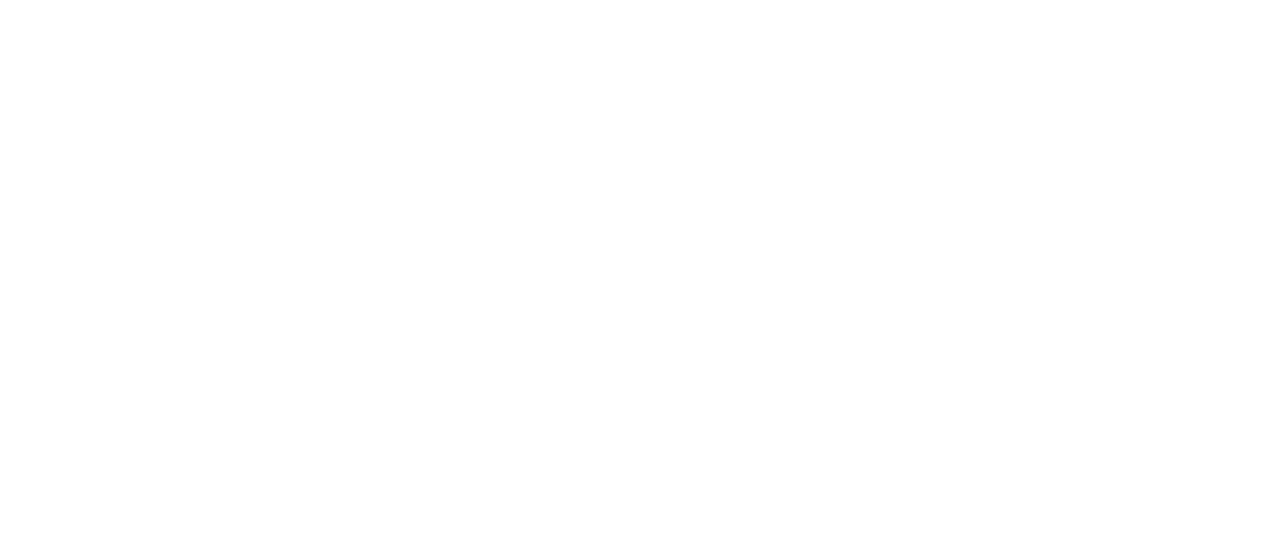
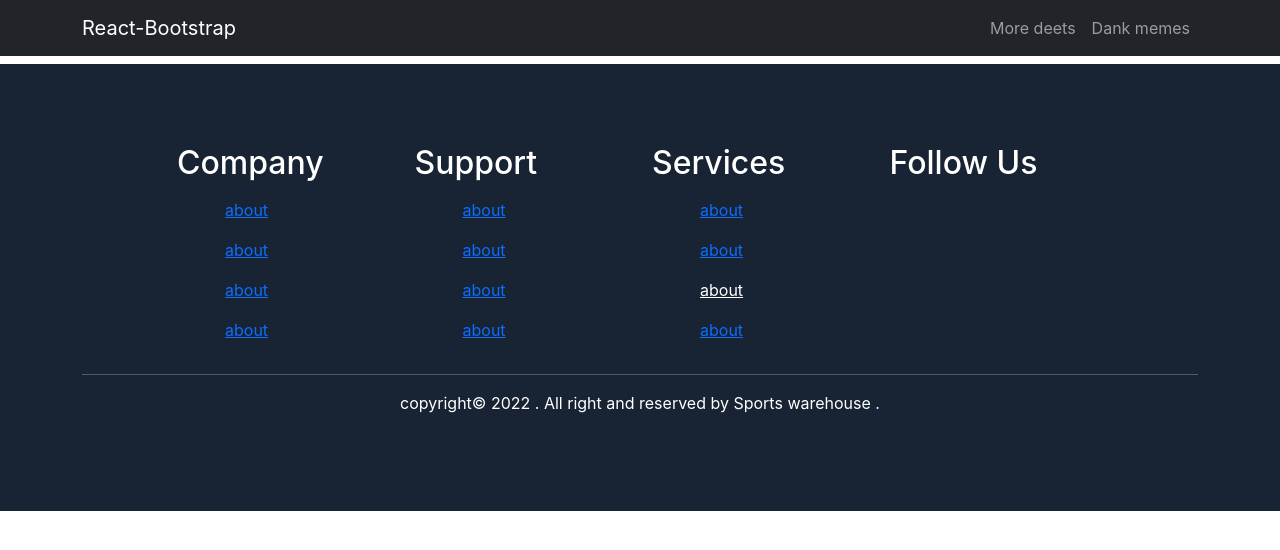
Before and after one commit to rajon111/WareHouse-Management-System, a React (Create React App) app: page / in a window 1280 px wide. Shown: the top 550 px of the page. Built offline with nearby package versions, Linux system fonts and the light colour scheme.

Commit message:
footer and navbar added

```diff
--- a/src/App.js
+++ b/src/App.js
@@ -1,9 +1,16 @@
+import { Route, Routes } from 'react-router-dom';
 import './App.css';
+import Footer from './pages/Shared/Footer/Footer';
+import Header from './pages/Shared/Header/Header';
 
 function App() {
   return (
     <div>
-
+      <Header></Header>
+      <Routes>
+        <Route></Route>
+      </Routes>
+      <Footer></Footer>
     </div>
   );
 }
--- a/src/index.css
+++ b/src/index.css
@@ -11,3 +11,19 @@
   font-family: source-code-pro, Menlo, Monaco, Consolas, 'Courier New',
     monospace;
 }
+
+/* footer */
+footer{
+  padding: 5rem 0;
+    background-color: #182334;
+    color: white;
+}
+footer h2{
+  color: white;
+}
+footer li{
+ list-style: none;
+ color: white;
+ cursor: pointer;
+ margin: 1rem;
+}
--- a/src/pages/Shared/Footer/Footer.js
+++ b/src/pages/Shared/Footer/Footer.js
@@ -1,10 +1,87 @@
 import React from 'react';
 
 const Footer = () => {
+    const year = new Date().getFullYear()
     return (
-        <div>
+        <>
+        <footer className='mt-2'>
+            <div className='container'>
+                <div className="row">
+                    <div className="col-12 col-lg-10 mx-auto">
+                        <div className="row">
+                            <div className="col-6 col-lg-3">
+                                <h2 className='footer-sce-title'>Company</h2>
+                                <ul>
+                                    <li>
+                                        <a href="#">about</a>
+                                    </li>
+                                    <li>
+                                        <a href="#">about</a>
+                                    </li>
+                                    <li>
+                                        <a href="#">about</a>
+                                    </li>
+                                    <li>
+                                        <a href="#">about</a>
+                                    </li>
+                                </ul>
+                            </div>
+                            <div className="col-6 col-lg-3">
+                                <h2>Support</h2>
+                                <ul>
+                                    <li>
+                                        <a href="#">about</a>
+                                    </li>
+                                    <li>
+                                        <a href="#">about</a>
+                                    </li>
+                                    <li>
+                                        <a href="#">about</a>
+                                    </li>
+                                    <li>
+                                        <a href="#">about</a>
+                                    </li>
+                                </ul>
+                            </div>
+                            <div className="col-6 col-lg-3">
+                                <h2>Services</h2>
+                                <ul>
+                                    <li>
+                                        <a href="#">about</a>
+                                    </li>
+                                    <li>
+                                        <a href="#">about</a>
+                                    </li>
+                                    <li>
+                                        <a href="#" className='text-white'>about</a>
+                                    </li>
+                                    <li>
+                                        <a href="#">about</a>
+                                    </li>
+                                </ul>
+                            </div>
+                            <div className="col-6 col-lg-3">
+                                <h2>Follow Us</h2>
+                                <div className="row">
+                                    <div className="col-3 mx-auto">
+                                        <a href="">
 
-        </div>
+                                        </a>
+                                    </div>
+                                </div>
+                            </div>
+                        </div>
+                    </div>
+
+                </div>
+                <hr />
+                <div className="mt-2 mb-0">
+                    <p className='text-center w-100'>copyright&copy; {year} . All right and reserved by Sports warehouse .</p>
+                </div>
+
+            </div>
+        </footer>
+        </>
     );
 };
 
--- a/src/pages/Shared/Header/Header.js
+++ b/src/pages/Shared/Header/Header.js
@@ -1,10 +1,30 @@
-import React from 'react';
+import { Container, Nav, Navbar } from 'react-bootstrap';
+import { Link } from 'react-router-dom';
 
 const Header = () => {
+
     return (
-        <div>
+        <>
+            <Navbar collapseOnSelect expand="lg" bg="dark" variant="dark">
+                <Container>
+                    <Navbar.Brand as={Link} to='/'>React-Bootstrap</Navbar.Brand>
+                    <Navbar.Toggle aria-controls="responsive-navbar-nav" />
+                    <Navbar.Collapse id="responsive-navbar-nav">
+                        <Nav className="me-auto">
+                            {/* <Nav.Link href="#features">Features</Nav.Link>
+      <Nav.Link href="#pricing">Pricing</Nav.Link> */}
 
-        </div>
+                        </Nav>
+                        <Nav>
+                            <Nav.Link href="#deets">More deets</Nav.Link>
+                            <Nav.Link eventKey={2} href="#memes">
+                                Dank memes
+                            </Nav.Link>
+                        </Nav>
+                    </Navbar.Collapse>
+                </Container>
+            </Navbar>
+        </>
     );
 };
 
```
Also changed, not shown: src/pages/Home/Home/Home.js (added, +11 -0 lines).
